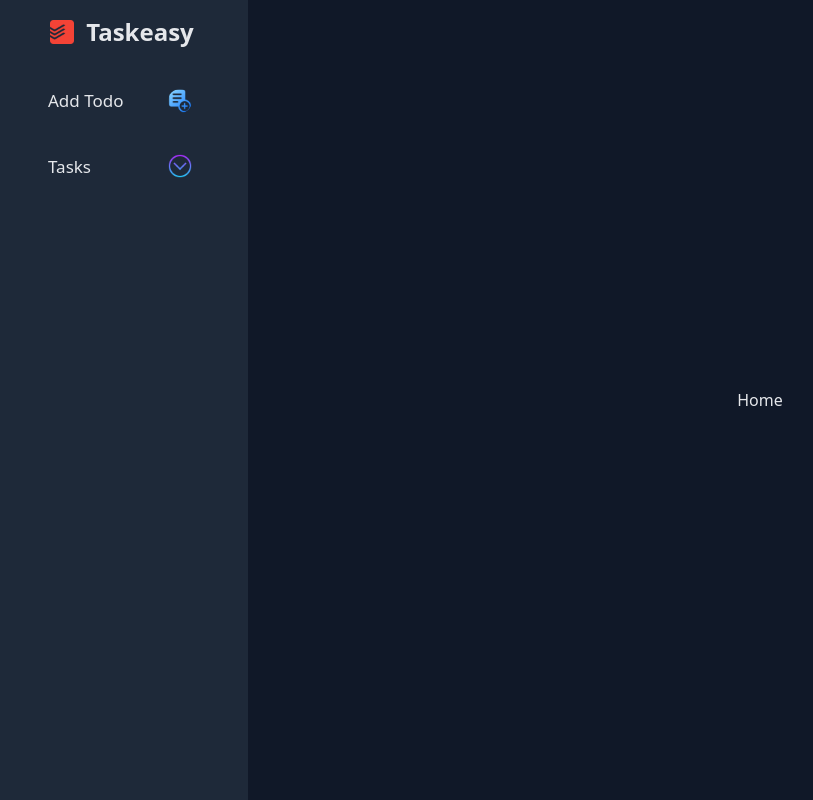
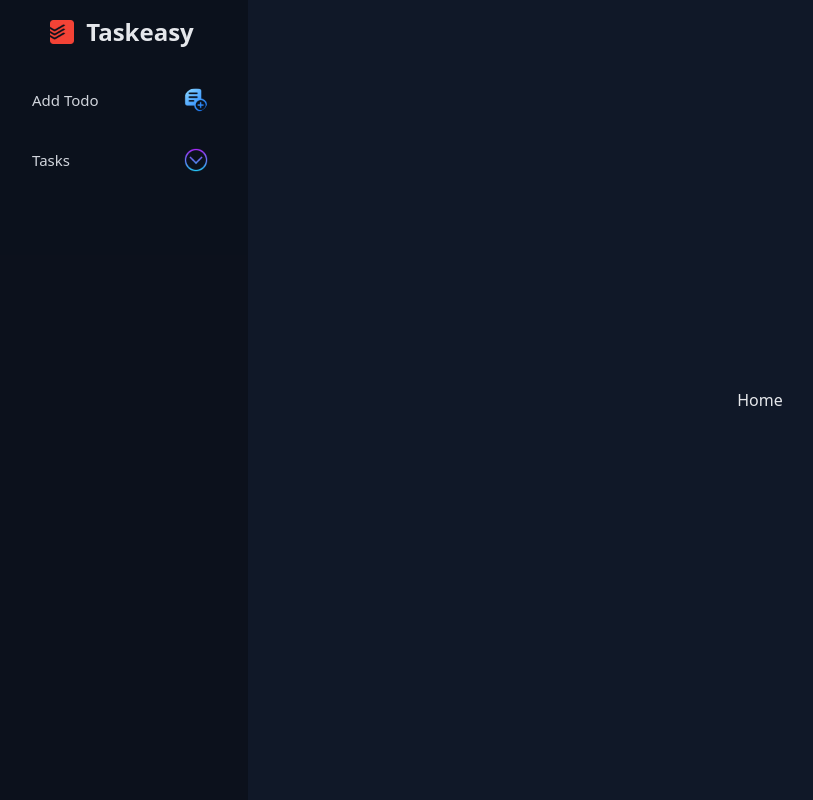
Before and after one commit to zenoworld/Taskeasy, a React (Vite) app: page / in a window 1280 px wide. Shown: the whole page, without its empty margins (8-821 px from the left). Built offline with nearby package versions, Linux system fonts and the light colour scheme.

Commit message:
first commit

```diff
--- a/src/components/Sidebar.jsx
+++ b/src/components/Sidebar.jsx
@@ -1,19 +1,59 @@
-import React, { useState } from 'react'
+import React, { useContext, useState, useRef } from 'react'
 import { NavLink } from 'react-router-dom'
+import { AuthContext } from '../context/Context'
+import { useEffect } from 'react'
 
 const Sidebar = () => {
-    const [dropdown, setDropDown] = useState(false)
+    const [details, dispatch] = useContext(AuthContext);
+    const [dropdown, setDropDown] = useState(false);
+    const [allTasks, setAllTasks] = useState([]);
+    const [pendingTasks, setPendingTasks] = useState([]);
+    const [completedTasks, setCompletedTasks] = useState([]);
+    const [failedTasks, setFailedTasks] = useState([]);
+
+    const dropdownRef = useRef(null);
+
+    useEffect(() => {
+        setAllTasks(details);
+        setPendingTasks(details.filter((detail) => detail.pending === true));
+        setCompletedTasks(details.filter((detail) => detail.complete === true));
+        setFailedTasks(details.filter((detail) => detail.failed === true))
+    }, [details])
+
+    useEffect(() => {
+        const handleClickOutside = (e) => {
+            if (dropdownRef.current && !dropdownRef.current.contains(e.target)) {
+                setDropDown(false);
+            }
+        }
+
+        if (dropdown) {
+            document.addEventListener('mousedown', handleClickOutside);
+        } else {
+            document.removeEventListener('mousedown', handleClickOutside);
+        }
+
+        return () => {
+            document.removeEventListener('mousedown', handleClickOutside);
+        }
+    }, [dropdown])
+
+
     return <>
         <div className='sidebar'>
             <h2 className='sidebar_header'><img src="/icon.png" alt='icon' className='w-8 h-8' />Taskeasy</h2>
-            <div className='sidebar_menu'>
+            <div className='sidebar_menu '>
 
                 <NavLink to="/addTodo"><div className='sidebar_content'>
                     Add Todo
                     <img src="/add.png" alt='add' className='sidebar_content_img' />
                 </div></NavLink>
 
-                <div className='sidebar_content flex-col' onClick={() => setDropDown(!dropdown)}>
+                <div
+                    className='sidebar_content flex-col'
+                    onClick={() => setDropDown(!dropdown)}
+                    ref={dropdownRef}
+                >
                     <div className='flex items-center justify-between w-full'>
                         Tasks
                         <img src="/down.png" alt='down' className={`sidebar_content_img ${dropdown ? 'rotate-180' : ''}`} />
@@ -21,22 +61,22 @@ const Sidebar = () => {
                     {
                         dropdown &&
                         <div className='dropdown_menu'>
+                            <NavLink to="/allTasks" className="dropdown_item">
+                                {"All Tasks" + " (" + allTasks.length + ")"} <img src='/task.png' className='h-5 w-5' />
+                            </NavLink>
 
                             <NavLink to="/pendingTasks" className="dropdown_item">
-                                Pending <img src='/load.png' className='h-5 w-5' />
+                                {"Pending Tasks" + " (" + pendingTasks.length + ")"} <img src='/load.png' className='h-5 w-5' />
                             </NavLink>
 
                             <NavLink to="/completeTasks" className="dropdown_item">
-                                Completed <img src='/checked.png' className='h-5 w-5' />
+                                {"Completed Tasks" + " (" + completedTasks.length + ")"} <img src='/checked.png' className='h-5 w-5' />
                             </NavLink>
 
                             <NavLink to="/failedTasks" className="dropdown_item">
-                                Failed <img src='/cancel.png' className='h-5 w-5' />
+                                {"Failed Tasks" + " (" + failedTasks.length + ")"} <img src='/cancel.png' className='h-5 w-5' />
                             </NavLink>
 
-                            <NavLink to="/allTasks" className="dropdown_item">
-                                All Tasks <img src='/task.png' className='h-5 w-5 bg-amber-100 rounded-full' />
-                            </NavLink>
                         </div>
                     }
                 </div>
--- a/src/index.css
+++ b/src/index.css
@@ -29,7 +29,7 @@ h1 {
   }
 
   .sidebar {
-    @apply w-15 md:w-64  h-screen bg-gray-800 text-gray-200 flex flex-col justify-between p-4 fixed top-0 left-0 z-50
+    @apply w-15 md:w-64  h-screen bg-black/30 text-gray-200 flex flex-col justify-between py-4 absolute top-0 left-0 z-50
   }
 
   .sidebar_header {
@@ -37,11 +37,11 @@ h1 {
   }
 
   .sidebar_menu {
-    @apply w-full h-full flex flex-col gap-6 mt-8 px-6
+    @apply w-full h-full flex flex-col gap-5 mt-8 px-6
   }
 
   .sidebar_content {
-    @apply w-full overflow-y-auto text-[17px] font-normal cursor-pointer flex justify-between items-center gap-4 transition-all duration-500 ease-in-out px-4 py-2 rounded-md hover:bg-gray-700 hover:text-gray-300
+    @apply w-full  overflow-y-auto text-[15px] font-normal cursor-pointer flex justify-between items-center gap-2 transition-all duration-500 ease-in-out px-4 py-2 rounded-md text-gray-300 hover:bg-gray-800 hover:text-gray-300
   }
 
   .sidebar_content_img {
@@ -49,11 +49,12 @@ h1 {
   }
 
   .dropdown_menu {
-    @apply flex flex-col gap-3 justify-start items-start w-full h-full px-4 py-2 rounded-md text-gray-200 transition-all duration-300 ease-in-out text-sm
+    @apply flex flex-col gap-3 justify-start items-start w-full h-full pl-2 pr-2 py-2 rounded-md text-gray-200 transition-all duration-300 ease-in-out text-sm
   }
 
   .dropdown_item {
     @apply w-full hover:text-gray-400 transition-all duration-300 ease-in-out cursor-pointer flex justify-between items-center gap-4 py-2 rounded-md
+    hover:scale-108
   }
 
 
@@ -106,7 +107,7 @@ h1 {
   }
 
   .filter_btn {
-    @apply px-4 py-2 rounded-4xl bg-gray-700 text-gray-200 hover:bg-gray-600 transition-all duration-300 ease-in-out cursor-pointer
+    @apply px-4 py-2 rounded-4xl border-2 border-gray-800 hover:bg-gray-800 text-gray-200 transition-all duration-300 ease-in-out cursor-pointer
   }
 
   .card {
```
Also changed, not shown: public/task.png.
